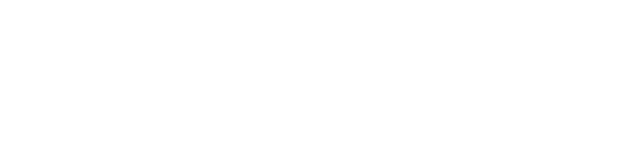
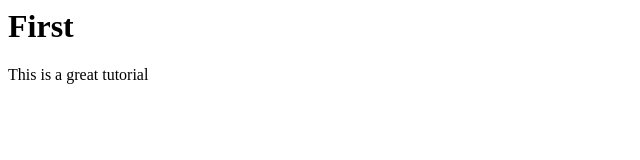
Before and after one commit to anwar87/git-course, a plain HTML site: page index.html in a window 1280 px wide. Shown: the whole page, without its empty margins (0-640 px from the left). Drawn offline with Linux system fonts and the light colour scheme.

Commit message:
Changed the index file

```diff
--- a/index.html
+++ b/index.html
@@ -6,6 +6,9 @@
     <title>Git course</title>
 </head>
 <body>
+    <h1>First </h1>
+    <p>This is a great tutorial</p>
+
 
 </body>
 </html>
```
